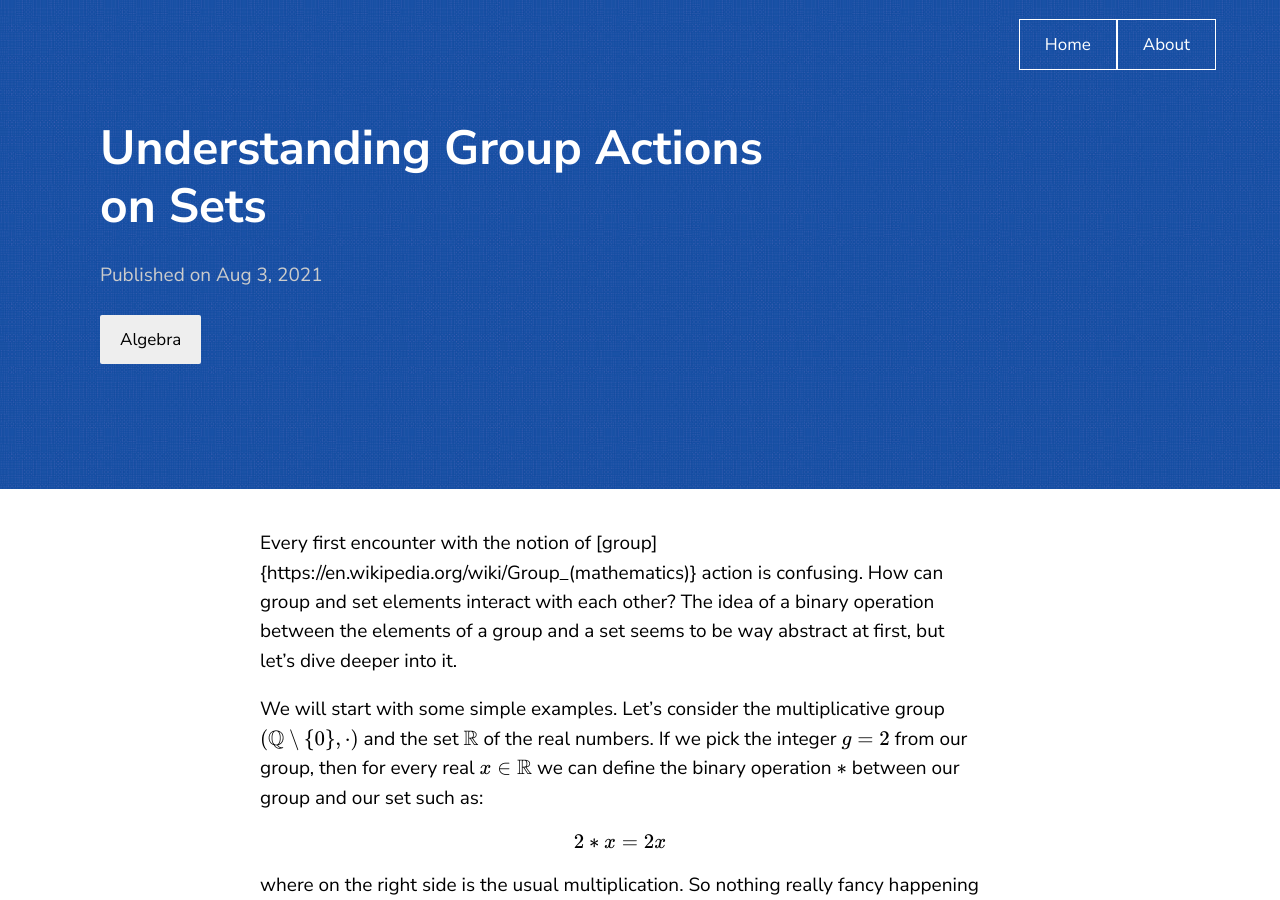
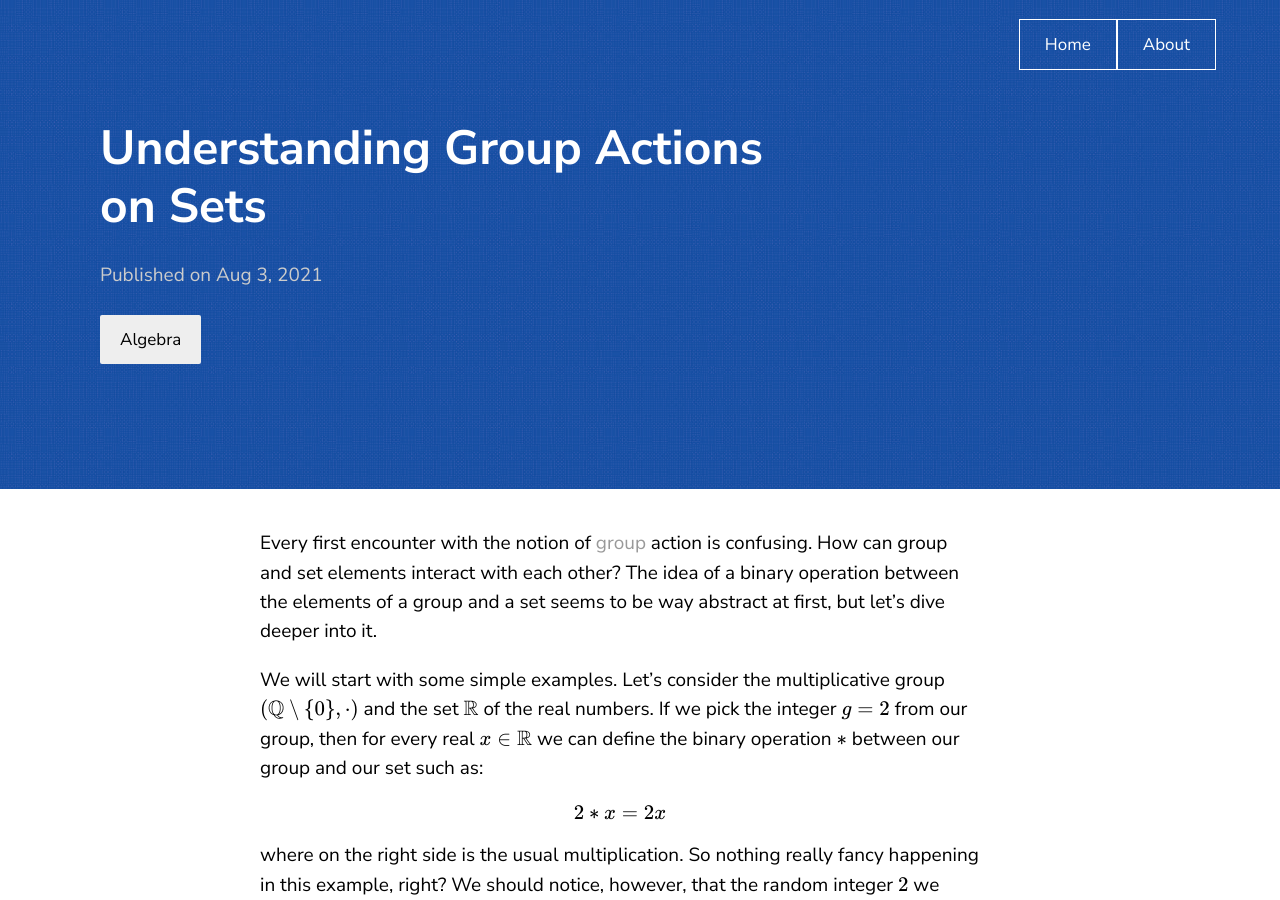
Before and after one commit to noulasd/noulasd.github.io, a Jekyll site: the page built from _posts/2021-08-03-Undestanding-Group-Actions.markdown, in a window 1280 px wide and 900 px high. Built offline with Jekyll 4.4.1, drawn with Linux system fonts in a browser that asks for light colours; formulas are drawn with MathJax 3; some of the changed text lies outside the part shown.

Commit message:
updated post

```diff
--- a/_posts/2021-08-03-Undestanding-Group-Actions.markdown
+++ b/_posts/2021-08-03-Undestanding-Group-Actions.markdown
@@ -6,7 +6,7 @@
 permalink: Understanding-Group-Actions-on-Sets.html
 ---
 
-Every first encounter with the notion of [group]{https://en.wikipedia.org/wiki/Group_(mathematics)} action is confusing. How can group and set elements interact with each other? The idea of a binary operation between the elements of a group and a set seems to be way abstract at first, but let's dive deeper into it.
+Every first encounter with the notion of [group](https://en.wikipedia.org/wiki/Group_(mathematics)) action is confusing. How can group and set elements interact with each other? The idea of a binary operation between the elements of a group and a set seems to be way abstract at first, but let's dive deeper into it.
 
 We will start with some simple examples. Let's consider the multiplicative group $$(\mathbb{Q}\setminus \{0\}, \cdot)$$ and the set $$\mathbb{R}$$ of the real numbers. If we pick the integer $$g=2$$ from our group, then for every real $$x \in \mathbb{R}$$ we can define the binary operation $$*$$ between our group and our set such as:
 
@@ -55,7 +55,7 @@
 In Galois theory we deal with roots of polynomials over fields. Most of the time these fields contain $$\mathbb{Q}$$. We also denote $$\mathbb{Q}(a_1,\ldots,a_n)$$ the smallest subfield of $$\mathbb{C}$$ that contains $$\mathbb{Q}$$ and $$a_1,\ldots,a_n$$. Lets consider the polynomial $$x^4 +3$$. This polynomial splits completely over $$K = \mathbb{Q}(a,\zeta_4)$$ where $$a = i\sqrt[4]{3}$$ and $$\zeta_4$$ is a primitive 4th root of unity. What this means is that in the polynomial ring $$K[x]$$ have the factorization into linear factors:
 
 
-$$x^4 + 3 = (x-a)(x- \zeta_4 a)(x-\zeta^2_4 a) (x-\zeta^3_4 a) =
+$$x^4 + 3 = (x-a)(x- \zeta_4 a)(x-\zeta^2_4 a) (x-\zeta^3_4 a) = $$
 
 
 $$ =(x-a)(x-ia)(x+a)(x+ia)$$
@@ -279,7 +279,7 @@
 
 
 
-Thank you for reading! This post was submitted to the [SoME1]{https://www.3blue1brown.com/blog/some1} contest.
+Thank you for reading! This post was submitted to the [SoME1](https://www.3blue1brown.com/blog/some1) contest.
 
 &nbsp;
 
```
